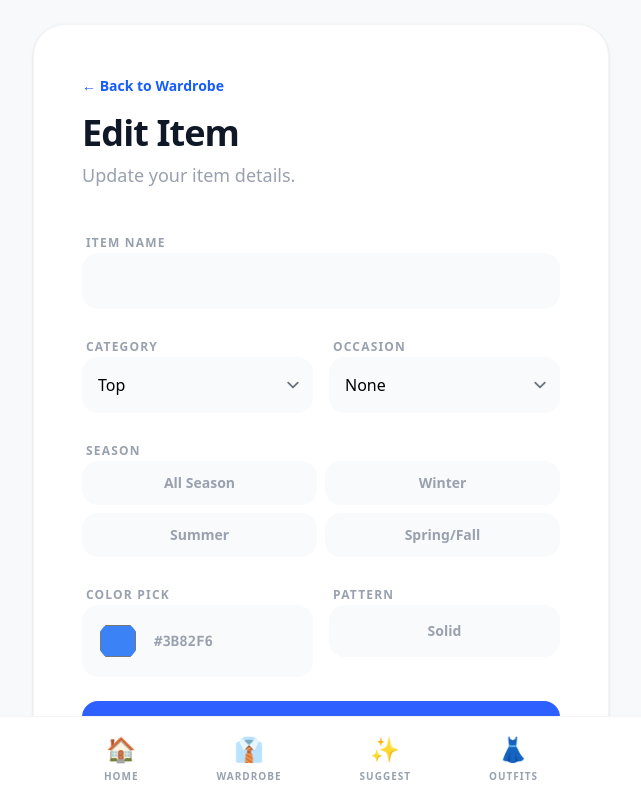
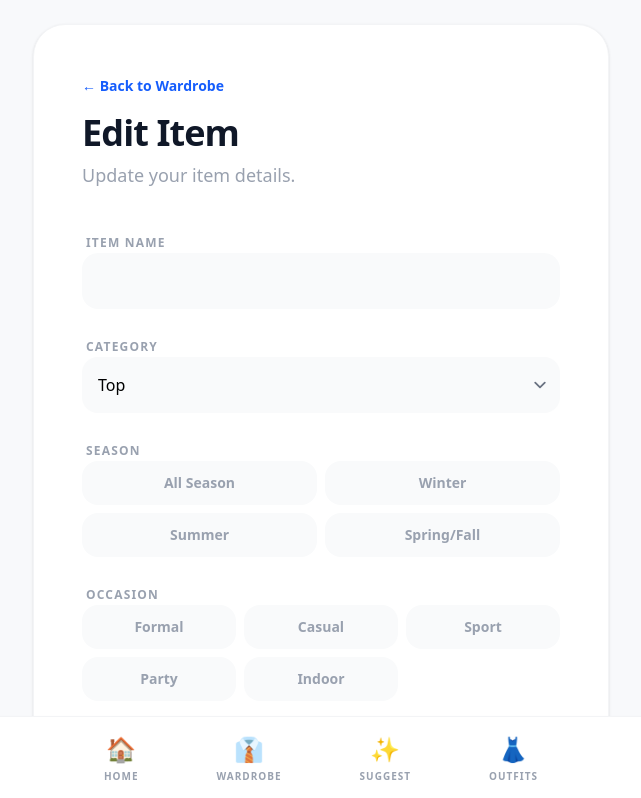
Before and after one commit to azraemeksiz/Outfit-Manager, a SvelteKit app: page /wardrobe/edit/1 in a window 1280 px wide. Shown: the top 798 px of the page, without its empty margins (319-960 px from the left). Built offline with nearby package versions, Linux system fonts and the light colour scheme; no server answers; the database is empty.

Commit message:
Added filtration to the wardrobe based on what type

```diff
--- a/src/routes/suggest/+page.svelte
+++ b/src/routes/suggest/+page.svelte
@@ -14,7 +14,7 @@
   let heatThreshold = 25;
   let locationAsked = false;
 
-  const occasions = ['', 'Formal', 'Casual', 'Sport', 'Party'];
+  const occasions = ['', 'Formal', 'Casual', 'Sport', 'Party' , 'Indoor'];
 
   function getCurrentSeason(): string {
     const month = new Date().getMonth() + 1;
@@ -83,7 +83,7 @@
     }
   });
 
-  function filterItems(allItems: any[]): any[] {
+ function filterItems(allItems: any[]): any[] {
     const season = getCurrentSeason();
     return allItems.filter(item => {
       if (item.seasons && item.seasons.length > 0) {
@@ -91,21 +91,34 @@
         const hasSeason = item.seasons.includes(season);
         if (!hasAllSeason && !hasSeason) return false;
       }
-      if (occasion && item.occasion && item.occasion !== occasion) return false;
+      if (occasion && item.occasions && item.occasions.length > 0) {
+        if (!item.occasions.includes(occasion)) return false;
+      }
       return true;
     });
   }
 
   function scoreWeather(item: any): number {
+    if (occasion === 'Indoor') return 0;
     if (temperature === null) return 0;
     let score = 0;
     const seasons = item.seasons || [];
-    const isWarmItem = seasons.includes('summer') || seasons.includes('spring-fall');
-    const isColdItem = seasons.includes('winter') || seasons.includes('spring-fall');
+
+    const isAllSeason = seasons.includes('all-season') || seasons.length === 0;
+    const isWarmItem = seasons.includes('summer');
+    const isColdItem = seasons.includes('winter');
+    const isMildItem = seasons.includes('spring-fall');
+
+    if (isAllSeason) return 0;
+
     if (temperature < coldThreshold && isColdItem) score += 100;
     if (temperature > heatThreshold && isWarmItem) score += 100;
-    if (temperature < coldThreshold - 5 && !seasons.includes('winter')) score -= 400;
-    if (temperature > heatThreshold + 5 && !seasons.includes('summer')) score -= 400;
+    if (isMildItem && temperature >= coldThreshold && temperature <= heatThreshold) score += 50;
+
+    if (temperature < coldThreshold - 5 && !isColdItem && !isMildItem && !isAllSeason) score -= 400;
+    if (temperature > heatThreshold + 5 && !isWarmItem && !isMildItem && !isAllSeason) score -= 400;
+    if (temperature < coldThreshold && isWarmItem && !isColdItem && !isAllSeason) score -= 200;
+
     return score;
   }
 
--- a/src/routes/wardrobe/+page.svelte
+++ b/src/routes/wardrobe/+page.svelte
@@ -5,6 +5,9 @@
   let items: any[] = [];
   let loading = true;
   let deletingId: number | null = null;
+  let activeFilter = 'All';
+
+  const filters = ['All', 'Top', 'Bottom', 'Dress', 'Outerwear', 'Shoes', 'Accessory'];
 
   const statusCycle = ['Clean', 'Dirty', 'Laundry', 'Drying'];
   const statusColors: Record<string, string> = {
@@ -13,6 +16,10 @@
     Laundry: 'bg-yellow-100 text-yellow-700',
     Drying: 'bg-blue-100 text-blue-600'
   };
+
+  $: filteredItems = activeFilter === 'All'
+    ? items
+    : items.filter(i => i.category === activeFilter.toLowerCase());
 
   onMount(async () => {
     await fetchItems();
@@ -52,10 +59,10 @@
   }
 </script>
 
-<div class="min-h-screen bg-[#F8F9FB] p-8 font-sans">
+<div class="min-h-screen bg-[#F8F9FB] pb-24 p-8 font-sans">
   <div class="max-w-7xl mx-auto">
 
-    <header class="flex justify-between items-center mb-12">
+    <header class="flex justify-between items-center mb-8">
       <div>
         <h1 class="text-4xl font-extrabold text-[#1A1C1E] tracking-tight">My Wardrobe</h1>
         <p class="text-gray-500 mt-2">Organize your collection for better outfits</p>
@@ -64,6 +71,17 @@
         + Add New Item
       </a>
     </header>
+
+    <div class="flex gap-2 flex-wrap mb-8">
+      {#each filters as filter}
+        <button
+          on:click={() => activeFilter = filter}
+          class="px-4 py-2 rounded-xl font-bold text-sm transition-all {activeFilter === filter ? 'bg-[#1A1C1E] text-white' : 'bg-white text-gray-500 border border-gray-100 hover:border-gray-300'}"
+        >
+          {filter}
+        </button>
+      {/each}
+    </div>
 
     {#if loading}
       <div class="flex flex-col items-center justify-center h-64 space-y-4">
@@ -83,9 +101,15 @@
         <a href="/wardrobe/add" class="mt-8 text-blue-600 font-semibold hover:underline">Add your first item</a>
       </div>
 
+    {:else if filteredItems.length === 0}
+      <div class="flex flex-col items-center justify-center py-32 bg-white rounded-[32px] border border-dashed border-gray-200 shadow-sm">
+        <h2 class="text-2xl font-bold text-gray-900">No {activeFilter.toLowerCase()} items</h2>
+        <p class="text-gray-500 mt-2">Add some {activeFilter.toLowerCase()} items to your wardrobe.</p>
+      </div>
+
     {:else}
       <div class="grid grid-cols-1 sm:grid-cols-2 md:grid-cols-3 lg:grid-cols-4 gap-8">
-        {#each items as item}
+        {#each filteredItems as item}
           <div class="group bg-white rounded-[28px] overflow-hidden shadow-sm border border-gray-50 hover:shadow-xl transition-all duration-300">
 
             <div class="aspect-[3/4] bg-[#F1F4F9] flex items-center justify-center transition-transform duration-500 relative overflow-hidden">
@@ -123,7 +147,7 @@
             <div class="p-6">
               <h3 class="text-lg font-bold text-gray-900 mb-1">{item.name}</h3>
               <div class="flex items-center justify-between">
-                <p class="text-sm text-gray-500 capitalize">{item.occasion || item.category}</p>
+                <p class="text-sm text-gray-500 capitalize">{item.category}</p>
                 <div class="w-4 h-4 rounded-full border border-gray-100" style="background-color: {item.selected_color}"></div>
               </div>
             </div>
--- a/src/routes/wardrobe/add/+page.svelte
+++ b/src/routes/wardrobe/add/+page.svelte
@@ -9,7 +9,7 @@
   let category = 'top';
   let color = '#3b82f6';
   let seasons: string[] = [];
-  let occasion = '';
+  let occasions: string[] = [];
   let is_patterned = false;
   let photoFile: File | null = null;
   let photoPreview: string | null = null;
@@ -22,6 +22,14 @@
       seasons = seasons.filter(x => x !== s);
     } else {
       seasons = [...seasons, s];
+    }
+  }
+
+  function toggleOccasion(o: string) {
+    if (occasions.includes(o)) {
+      occasions = occasions.filter(x => x !== o);
+    } else {
+      occasions = [...occasions, o];
     }
   }
 
@@ -80,7 +88,7 @@
       category,
       selected_color: color,
       seasons,
-      occasion: occasion || null,
+      occasions,
       is_patterned,
       photo_url,
       user_id: user.id
@@ -135,7 +143,6 @@
           class="w-full bg-gray-50 border-none rounded-2xl p-4 focus:ring-2 focus:ring-blue-500 outline-none placeholder:text-gray-300" />
       </div>
 
-      <div class="grid grid-cols-2 gap-4">
       <div class="space-y-2">
         <label class="text-xs font-black uppercase tracking-widest text-gray-400 ml-1">Category</label>
         <select bind:value={category} class="w-full bg-gray-50 border-none rounded-2xl p-4 focus:ring-2 focus:ring-blue-500 outline-none cursor-pointer">
@@ -146,17 +153,6 @@
           <option value="shoes">Shoes</option>
           <option value="accessory">Accessory</option>
         </select>
-        </div>
-        <div class="space-y-2">
-          <label class="text-xs font-black uppercase tracking-widest text-gray-400 ml-1">Occasion</label>
-          <select bind:value={occasion} class="w-full bg-gray-50 border-none rounded-2xl p-4 focus:ring-2 focus:ring-blue-500 outline-none cursor-pointer">
-            <option value="">None</option>
-            <option value="Formal">Formal</option>
-            <option value="Casual">Casual</option>
-            <option value="Sport">Sport</option>
-            <option value="Party">Party</option>
-          </select>
-        </div>
       </div>
 
       <div class="space-y-2">
@@ -169,6 +165,21 @@
               class="py-3 rounded-2xl font-bold text-sm transition-all {seasons.includes(s) ? 'bg-blue-600 text-white' : 'bg-gray-50 text-gray-400 hover:bg-gray-100'}"
             >
               {s === 'all-season' ? 'All Season' : s === 'spring-fall' ? 'Spring/Fall' : s.charAt(0).toUpperCase() + s.slice(1)}
+            </button>
+          {/each}
+        </div>
+      </div>
+
+      <div class="space-y-2">
+        <label class="text-xs font-black uppercase tracking-widest text-gray-400 ml-1">Occasion</label>
+        <div class="grid grid-cols-3 gap-2">
+          {#each ['Formal', 'Casual', 'Sport', 'Party', 'Indoor'] as o}
+            <button
+              type="button"
+              on:click={() => toggleOccasion(o)}
+              class="py-3 rounded-2xl font-bold text-sm transition-all {occasions.includes(o) ? 'bg-blue-600 text-white' : 'bg-gray-50 text-gray-400 hover:bg-gray-100'}"
+            >
+              {o}
             </button>
           {/each}
         </div>
--- a/src/routes/wardrobe/edit/[id]/+page.svelte
+++ b/src/routes/wardrobe/edit/[id]/+page.svelte
@@ -10,8 +10,8 @@
   let category = 'top';
   let color = '#3b82f6';
   let seasons: string[] = [];
+  let occasions: string[] = [];
   let is_patterned = false;
-  let occasion = '';
   let loading = true;
   let saving = false;
   let message = '';
@@ -21,6 +21,14 @@
       seasons = seasons.filter(x => x !== s);
     } else {
       seasons = [...seasons, s];
+    }
+  }
+
+  function toggleOccasion(o: string) {
+    if (occasions.includes(o)) {
+      occasions = occasions.filter(x => x !== o);
+    } else {
+      occasions = [...occasions, o];
     }
   }
 
@@ -36,8 +44,8 @@
       category = data.category;
       color = data.selected_color || '#3b82f6';
       seasons = data.seasons || [];
+      occasions = data.occasions || [];
       is_patterned = data.is_patterned || false;
-      occasion = data.occasion || '';
     }
     loading = false;
   });
@@ -53,8 +61,8 @@
         category,
         selected_color: color,
         seasons,
-        is_patterned,
-        occasion: occasion || null
+        occasions,
+        is_patterned
       })
       .eq('id', id);
 
@@ -89,7 +97,6 @@
             class="w-full bg-gray-50 border-none rounded-2xl p-4 focus:ring-2 focus:ring-blue-500 outline-none" />
         </div>
 
-        <div class="grid grid-cols-2 gap-4">
         <div class="space-y-2">
           <label class="text-xs font-black uppercase tracking-widest text-gray-400 ml-1">Category</label>
           <select bind:value={category} class="w-full bg-gray-50 border-none rounded-2xl p-4 focus:ring-2 focus:ring-blue-500 outline-none cursor-pointer">
@@ -100,17 +107,6 @@
             <option value="shoes">Shoes</option>
             <option value="accessory">Accessory</option>
           </select>
-          </div>
-          <div class="space-y-2">
-            <label class="text-xs font-black uppercase tracking-widest text-gray-400 ml-1">Occasion</label>
-            <select bind:value={occasion} class="w-full bg-gray-50 border-none rounded-2xl p-4 focus:ring-2 focus:ring-blue-500 outline-none cursor-pointer">
-              <option value="">None</option>
-              <option value="Formal">Formal</option>
-              <option value="Casual">Casual</option>
-              <option value="Sport">Sport</option>
-              <option value="Party">Party</option>
-            </select>
-          </div>
         </div>
 
         <div class="space-y-2">
@@ -123,6 +119,21 @@
                 class="py-3 rounded-2xl font-bold text-sm transition-all {seasons.includes(s) ? 'bg-blue-600 text-white' : 'bg-gray-50 text-gray-400 hover:bg-gray-100'}"
               >
                 {s === 'all-season' ? 'All Season' : s === 'spring-fall' ? 'Spring/Fall' : s.charAt(0).toUpperCase() + s.slice(1)}
+              </button>
+            {/each}
+          </div>
+        </div>
+
+        <div class="space-y-2">
+          <label class="text-xs font-black uppercase tracking-widest text-gray-400 ml-1">Occasion</label>
+          <div class="grid grid-cols-3 gap-2">
+            {#each ['Formal', 'Casual', 'Sport', 'Party', 'Indoor'] as o}
+              <button
+                type="button"
+                on:click={() => toggleOccasion(o)}
+                class="py-3 rounded-2xl font-bold text-sm transition-all {occasions.includes(o) ? 'bg-blue-600 text-white' : 'bg-gray-50 text-gray-400 hover:bg-gray-100'}"
+              >
+                {o}
               </button>
             {/each}
           </div>
```
Lines whose indentation alone changed are shown as unchanged.
